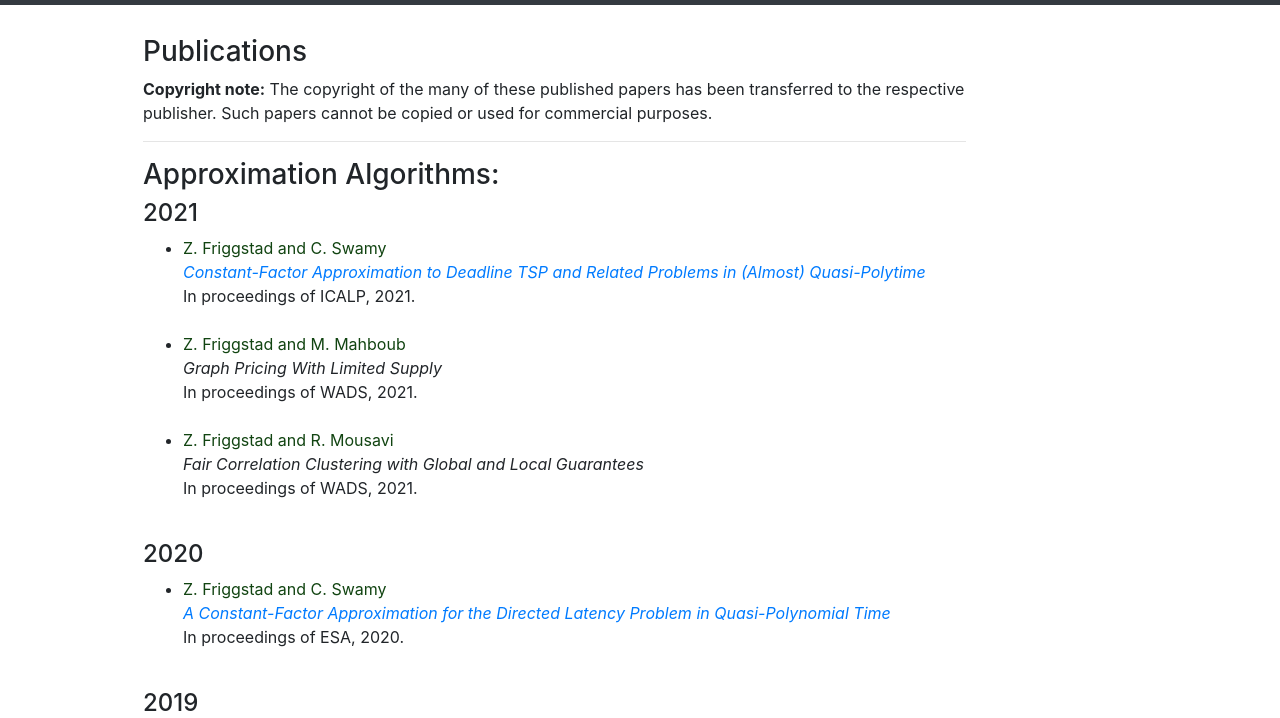
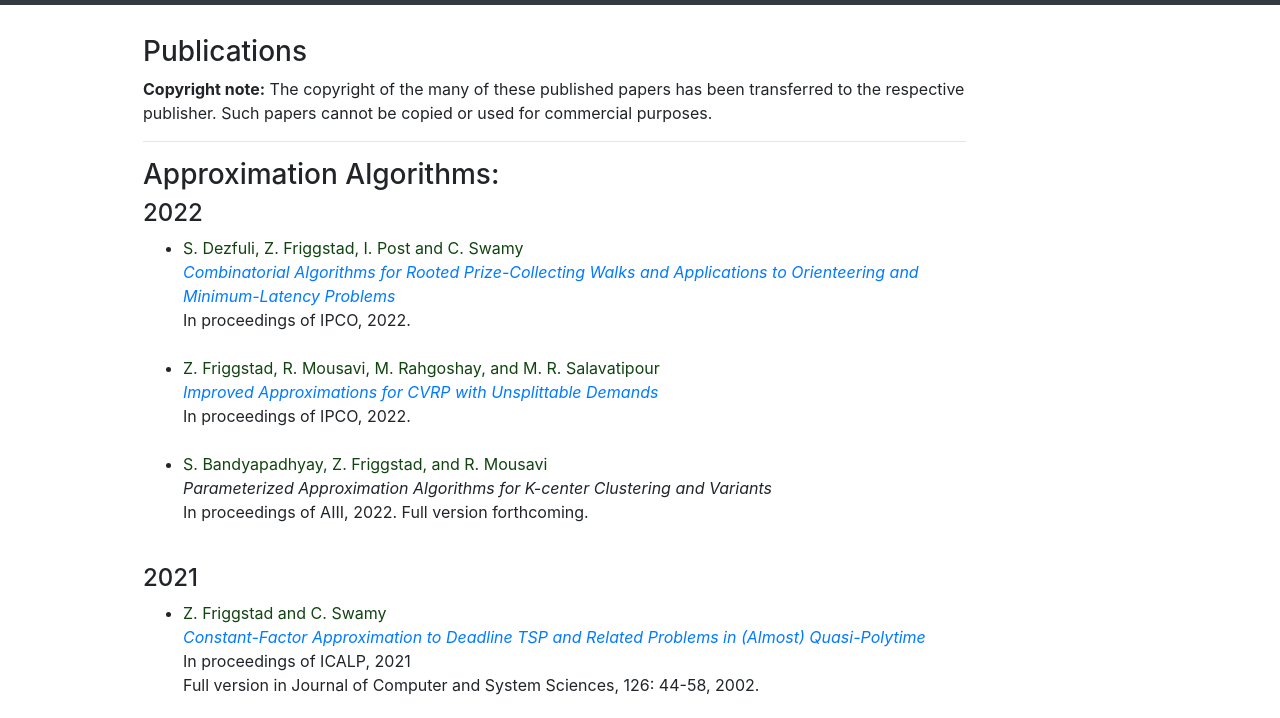
Before and after one commit to friggstad/friggstad.github.io, a plain HTML site: page publications.html in a window 1280 px wide. Shown: the part 51-769 px from the top of the page. Drawn offline with nearby package versions, Linux system fonts and the light colour scheme.

Commit message:
ta coordinator update

```diff
--- a/publications.html
+++ b/publications.html
@@ -55,12 +55,37 @@
 
           <h3>Approximation Algorithms:</h3>
 
+          <h4>2022</h4>
+          <ul>
+            <li>
+              <font color="#114411">S. Dezfuli, Z. Friggstad, I. Post and C. Swamy</font>
+              <br><span style="font-style: italic;"><a href="https://arxiv.org/abs/2111.07414">Combinatorial Algorithms for Rooted Prize-Collecting Walks and Applications to Orienteering and Minimum-Latency Problems</a></span></br>
+              In proceedings of IPCO, 2022.
+            </li><br>
+
+            <li>
+              <font color="#114411">Z. Friggstad, R. Mousavi, M. Rahgoshay, and M. R. Salavatipour</font>
+              <br><span style="font-style: italic;"><a href="https://arxiv.org/abs/2111.08138">Improved Approximations for CVRP with Unsplittable Demands
+</a></span></br>
+              In proceedings of IPCO, 2022.
+            </li><br>
+
+            <li>
+              <font color="#114411">S. Bandyapadhyay, Z. Friggstad, and R. Mousavi</font>
+              <br><span style="font-style: italic;">Parameterized Approximation Algorithms for K-center Clustering and Variants
+</span></br>
+              In proceedings of AIII, 2022. Full version forthcoming.
+            </li><br>
+
+          </ul>
+
           <h4>2021</h4>
           <ul>
             <li>
               <font color="#114411">Z. Friggstad and C. Swamy</font>
               <br><span style="font-style: italic;"><a href="https://drops.dagstuhl.de/opus/volltexte/2021/14136/">Constant-Factor Approximation to Deadline TSP and Related Problems in (Almost) Quasi-Polytime</a></span></br>
-              In proceedings of ICALP, 2021.
+              In proceedings of ICALP, 2021 <br>
+              Full version in Journal of Computer and System Sciences, 126: 44-58, 2002.
             </li><br>
             <li>
               <font color="#114411">Z. Friggstad and M. Mahboub</font>
```
Also changed, not shown: index.html (+2 -2 lines), students.html (+5 -1 lines), teaching.html (+4 -2 lines).
